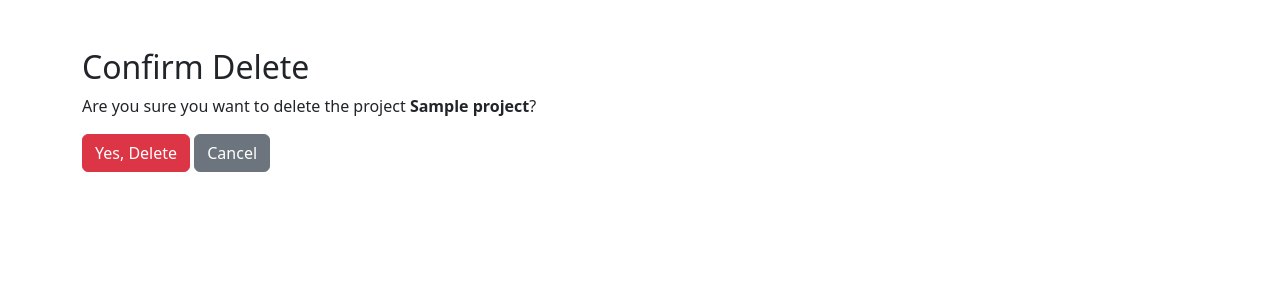
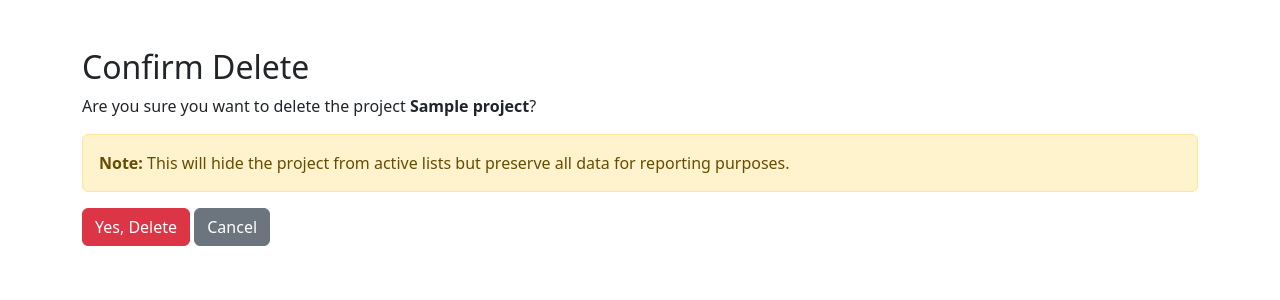
Before and after one commit to Samarth-Prajapati/Django_Project_1, a Django app: page /projects/projects/delete/1/ in a window 1280 px wide. Shown: the part 56-356 px from the top of the page. Run offline with Django 5.2, Linux system fonts and the light colour scheme; tables that the repository leaves empty hold one stand-in row (values such as "Sample post").

Commit message:
added project crud

```diff
--- a/projects/forms.py
+++ b/projects/forms.py
@@ -49,5 +49,7 @@ class ProjectForm(forms.ModelForm):
             self.initial['year'] = date.today().year
         if not self.initial.get('month'):
             self.initial['month'] = date.today().month
-        # Optional: order resources by name
-        self.fields['resources'].queryset = Resource.objects.order_by('resource_name')
+        # Only show active resources in dropdowns
+        self.fields['resources'].queryset = Resource.active_objects.order_by('resource_name')
+        self.fields['assign_project'].queryset = Resource.active_objects.order_by('resource_name')
+        self.fields['poc'].queryset = Resource.active_objects.order_by('resource_name')
--- a/projects/models.py
+++ b/projects/models.py
@@ -5,6 +5,11 @@ from django.urls import reverse
 import calendar
 
 # Create your models here.
+
+class ActiveManager(models.Manager):
+    """Manager that returns only active records"""
+    def get_queryset(self):
+        return super().get_queryset().filter(is_active=True)
 
 class Project(models.Model):
     """
@@ -93,6 +98,10 @@ class Project(models.Model):
         help_text="Poc assigned to this project (optional)"
     )
 
+    # Managers
+    objects = models.Manager()  # Default manager for admin and migrations
+    active_objects = ActiveManager()  # Manager for active records only
+
     def save(self, *args, **kwargs):
         if self.billable_days > 0:
             self.billable_hours = self.billable_days * 8
@@ -134,6 +143,16 @@ class Project(models.Model):
     def get_absolute_url(self):
         return reverse('projects:project_detail', args=[str(self.id)])
 
+    def soft_delete(self):
+        """Soft delete the project"""
+        self.is_active = False
+        self.save()
+
+    def restore(self):
+        """Restore soft deleted project"""
+        self.is_active = True
+        self.save()
+
     class Meta:
         db_table = 'projects'
         ordering = ['-year', '-month', 'project_name']
--- a/projects/templates/projects/project_confirm_delete.html
+++ b/projects/templates/projects/project_confirm_delete.html
@@ -1,13 +1,20 @@
-{% extends 'base.html' %}
-{% block title %}Delete Project{% endblock %}
-{% block content %}
+{% extends 'base.html' %} {% block title %}Delete Project{% endblock %} {% block content %}
 <div class="container mt-5">
   <h2>Confirm Delete</h2>
-  <p>Are you sure you want to delete the project <strong>{{ project.project_name }}</strong>?</p>
+  <p>
+    Are you sure you want to delete the project
+    <strong>{{ project.project_name }}</strong>?
+  </p>
+  <div class="alert alert-warning">
+    <i class="fas fa-info-circle"></i> <strong>Note:</strong> This will hide the
+    project from active lists but preserve all data for reporting purposes.
+  </div>
   <form method="post">
     {% csrf_token %}
     <button type="submit" class="btn btn-danger">Yes, Delete</button>
-    <a href="{% url 'projects:project_list' %}" class="btn btn-secondary">Cancel</a>
+    <a href="{% url 'projects:project_list' %}" class="btn btn-secondary"
+      >Cancel</a
+    >
   </form>
 </div>
 {% endblock %}
--- a/projects/views.py
+++ b/projects/views.py
@@ -49,8 +49,8 @@ def dashboard_home(request):
     # Filter projects/resources by year and month (month as number)
     from resources.models import Resource
     from .models import Project
-    projects = Project.objects.filter(year=year, month=month)
-    resources = Resource.objects.filter(year=year, month=month)
+    projects = Project.active_objects.filter(year=year, month=month)  # Only active projects
+    resources = Resource.active_objects.filter(year=year, month=month)  # Only active resources
     return render(request, 'home.html', {
         'years': years,
         'months': months,
@@ -63,11 +63,11 @@ def dashboard_home(request):
     })
 
 def project_list(request):
-    years = list(Project.objects.values_list('year', flat=True).distinct())
-    months = list(Project.objects.values_list('month', flat=True).distinct())
+    years = list(Project.active_objects.values_list('year', flat=True).distinct())
+    months = list(Project.active_objects.values_list('month', flat=True).distinct())
     selected_year = request.GET.get('year')
     selected_month = request.GET.get('month')
-    projects = Project.objects.all()
+    projects = Project.active_objects.all()  # Only show active projects
     if selected_year:
         projects = projects.filter(year=selected_year)
     if selected_month:
@@ -117,7 +117,7 @@ def project_edit(request, pk):
 def project_delete(request, pk):
     project = get_object_or_404(Project, pk=pk)
     if request.method == 'POST':
-        project.delete()
+        project.soft_delete()  # Use soft delete instead of actual deletion
         return redirect('projects:project_list')
     return render(request, 'projects/project_confirm_delete.html', {'project':project})
 
@@ -437,8 +437,8 @@ def attendance_home(request):
         month = now.month
 
     # Filter by year and month if provided
-    resources = Resource.objects.all()
-    projects = Project.objects.prefetch_related('resources').all()
+    resources = Resource.active_objects.all()  # Only active resources
+    projects = Project.active_objects.prefetch_related('resources').all()  # Only active projects
 
     if year_param and month_param:
         resources = resources.filter(year=year, month=month)
--- a/resources/admin.py
+++ b/resources/admin.py
@@ -12,7 +12,8 @@ class ResourceAdmin(admin.ModelAdmin):
         'working_days',
         'present_day',
         'present_hours',
+        'is_active',  # Show active status
     )
     search_fields = ('resource_name',)
-    list_filter = ('year', 'month', 'working_days')
+    list_filter = ('year', 'month', 'working_days', 'is_active')  # Add is_active filter
     ordering = ['-year', '-month', 'resource_name']
--- a/resources/forms.py
+++ b/resources/forms.py
@@ -48,10 +48,11 @@ class ResourceForm(forms.ModelForm):
         month = getattr(self.instance, 'month', None)
         if resource_name and year and month:
             from .models import Resource as ResourceModel
-            qs = ResourceModel.objects.filter(resource_name=resource_name, year=year, month=month)
+            # Only check among active resources for uniqueness
+            qs = ResourceModel.active_objects.filter(resource_name=resource_name, year=year, month=month)
             if self.instance.pk:
                 qs = qs.exclude(pk=self.instance.pk)
             if qs.exists():
                 from django.core.exceptions import ValidationError
-                raise ValidationError("A resource with this name, year, and month already exists.")
+                raise ValidationError("An active resource with this name, year, and month already exists.")
         return cleaned_data
--- a/resources/templates/resources/resource_confirm_delete.html
+++ b/resources/templates/resources/resource_confirm_delete.html
@@ -16,6 +16,11 @@
     <strong>Month:</strong> {{ resource.month }}
   </div>
 
+  <div class="alert alert-info">
+    <i class="fas fa-info-circle"></i> <strong>Note:</strong> This will hide the
+    resource from active lists but preserve all data for reporting purposes.
+  </div>
+
   <form method="post">
     {% csrf_token %}
     <button type="submit" class="btn btn-danger">
--- a/resources/views.py
+++ b/resources/views.py
@@ -6,7 +6,7 @@ from django.contrib import messages
 
 
 def resource_list(request):
-    resources = Resource.objects.all()
+    resources = Resource.active_objects.all()  # Only show active resources
     return render(request, 'resources/resource_list.html', {'resources': resources, 'title': 'Resources'})
 
 def resource_create(request):
@@ -45,7 +45,7 @@ def resource_update(request, pk):
 def resource_delete(request, pk):
     resource = get_object_or_404(Resource, pk=pk)
     if request.method == 'POST':
-        resource.delete()
+        resource.soft_delete()  # Use soft delete instead of actual deletion
         messages.success(request, 'Resource deleted successfully.')
         return redirect('resources:resource_list')
     return render(request, 'resources/resource_confirm_delete.html', {'resource': resource})
```
Also changed, not shown: projects/templates/projects/project_list.html (+7 -2 lines), resources/models.py (+20 -0 lines), resources/migrations/0003_resource_is_active.py (added).
